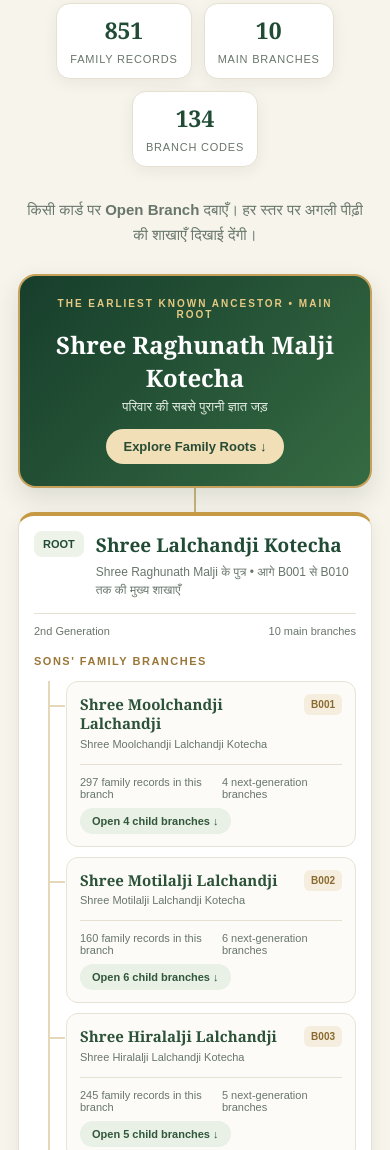
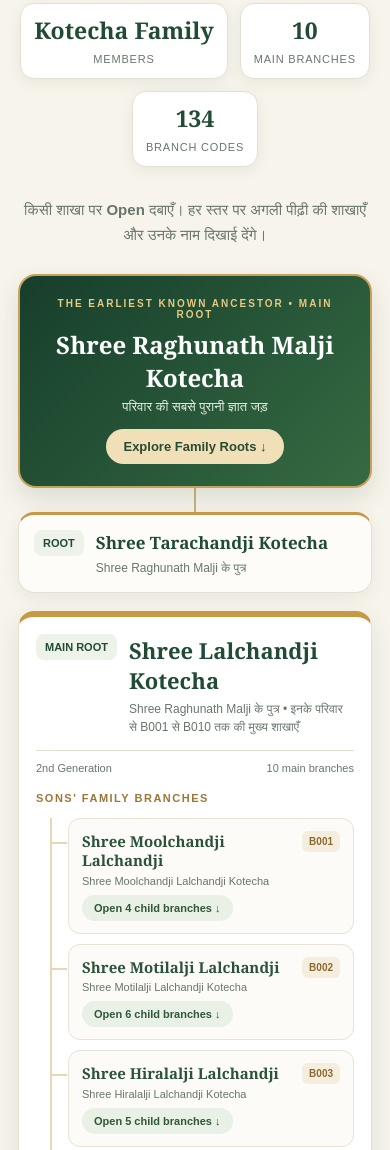
Before and after one commit to ourfamilyheritage/our_family_heritage, a plain HTML site: page branches.html in a window 390 px wide. Shown: the part 457-1607 px from the top of the page. Drawn offline with Linux system fonts and the light colour scheme.

Commit message:
Refactor branches.html for improved layout and styles
Updated styles for tree nodes and branches, adjusted layout for responsiveness, and modified HTML structure for family branches.

```diff
--- a/branches.html
+++ b/branches.html
@@ -17,16 +17,21 @@ main{max-width:1120px;margin:32px auto;padding:0 18px 50px}
 h1{font-size:clamp(28px,4vw,40px);color:var(--forest);margin:10px 0}.intro p{font:15px/1.7 Arial,sans-serif;color:var(--muted);margin:8px 0}
 .stats{display:flex;justify-content:center;gap:12px;flex-wrap:wrap;margin:22px 0 30px}.stat{background:#fff;border:1px solid var(--line);border-radius:14px;padding:12px 20px;min-width:145px;text-align:center;box-shadow:0 4px 15px #233b2410}.stat strong{display:block;font-size:23px;color:var(--forest)}.stat span{font:11px Arial,sans-serif;color:var(--muted);letter-spacing:.8px;text-transform:uppercase}
 .legend{text-align:center;color:var(--muted);font:12px Arial,sans-serif;margin:0 0 22px}
-.root-wrap{display:flex;justify-content:center;margin:0 auto 22px}.tree-node{width:100%;max-width:800px}
+.root-wrap{display:flex;justify-content:center;margin:0 auto 22px}.tree-node{width:100%;max-width:1000px}
 .root-card{background:linear-gradient(135deg,#173e2c,#356b42);color:#fff;border:2px solid #c6a15c;border-radius:18px;padding:22px 20px;text-align:center;box-shadow:0 10px 25px #1d3b2820;position:relative}
 .root-card .small{font:700 10px Arial,sans-serif;letter-spacing:2px;color:#e6c982;text-transform:uppercase}.root-card h2{font-size:24px;margin:8px 0 5px}.root-card p{font:13px Arial,sans-serif;color:#e4eee5;margin:0}
 .root-actions{margin-top:14px}button{cursor:pointer;border:0;font:600 13px Arial,sans-serif}
 .root-toggle,.toggle{border-radius:22px;padding:10px 17px;background:#f1dfb7;color:#284b34;margin-top:14px}.root-toggle:hover,.toggle:hover{background:#fff}
 .connector{width:2px;height:24px;background:#c7b47e;margin:0 auto}
-.root-children{display:grid;grid-template-columns:repeat(2,minmax(0,1fr));gap:18px;position:relative}
-.root-children:before{content:"";position:absolute;top:-1px;left:25%;right:25%;height:2px;background:#c7b47e}
-.root-branch{background:#fff;border:1px solid var(--line);border-top:4px solid var(--gold);border-radius:16px;padding:18px;box-shadow:0 5px 18px #203b2510;position:relative}
+.root-children{display:flex;flex-direction:column;align-items:center;gap:16px;position:relative}
+.root-children:before{display:none}
+.root-branch{background:#fff;border:1px solid var(--line);border-top:4px solid var(--gold);border-radius:16px;padding:22px;box-shadow:0 5px 18px #203b2510;position:relative;width:100%}
 .root-branch:before{content:"";position:absolute;width:2px;height:17px;background:#c7b47e;top:-21px;left:50%}
+.tarachandji-branch{order:1;width:min(100%,560px);padding:13px 18px;background:#fdfcf8;border-top-width:3px}
+.tarachandji-branch .branch-heading h3{font-size:17px}
+.tarachandji-branch .branch-meta{margin-top:8px;padding-top:7px}
+.lalchandji-branch{order:2;width:100%;padding:24px;border-top-width:6px;box-shadow:0 9px 26px #203b2518}
+.lalchandji-branch .branch-heading h3{font-size:clamp(22px,3vw,28px)}
 .branch-heading{display:flex;gap:12px;align-items:flex-start}.badge{flex:none;background:#edf3e9;color:var(--forest);font:700 11px Arial,sans-serif;padding:7px 9px;border-radius:8px}
 .branch-heading h3{font-size:19px;margin:1px 0 5px;color:var(--forest)}.branch-heading p{font:12px/1.5 Arial,sans-serif;color:var(--muted);margin:0}
 .branch-meta{display:flex;justify-content:space-between;align-items:center;border-top:1px solid var(--line);margin-top:14px;padding-top:11px;color:var(--muted);font:11px Arial,sans-serif}
@@ -43,7 +48,7 @@ h1{font-size:clamp(28px,4vw,40px);color:var(--forest);margin:10px 0}.intro p{fon
 .group-label{font:700 11px Arial,sans-serif;letter-spacing:1.5px;text-transform:uppercase;color:#9a7739;margin:18px 0 10px}
 .daughters{border-top:1px dashed #e1d8c4;margin-top:18px;padding-top:15px}
 footer{background:#244d30;color:#e5eadf;text-align:center;padding:20px;font:12px Arial,sans-serif}
-@media(max-width:650px){.root-children{grid-template-columns:1fr;gap:20px}.root-children:before{display:none}.root-branch:before{display:none}.root-branch{padding:15px}main{margin-top:22px}.stat{min-width:105px;padding:10px 13px}}
+@media(max-width:650px){.root-children{gap:18px}.root-branch:before{display:none}.root-branch{padding:15px}.lalchandji-branch{padding:17px}.tarachandji-branch{width:100%}main{margin-top:22px}.stat{min-width:105px;padding:10px 13px}}
 </style>
 </head>
 <body>
@@ -57,26 +62,25 @@ footer{background:#244d30;color:#e5eadf;text-align:center;padding:20px;font:12px
 <h1>The Kotecha Family Branches</h1>
 <p>हर पीढ़ी की कहानी, एक ही जड़ से जुड़ी हुई। नीचे परिवार की जड़ों से शुरू करके किसी भी शाखा को खोलें और अगली पीढ़ियों तक पहुँचें।</p>
 <div class="stats">
-<div class="stat"><strong>851</strong><span>Family records</span></div>
+<div class="stat family-label"><strong>Kotecha Family</strong><span>Members</span></div>
 <div class="stat"><strong>10</strong><span>Main branches</span></div>
 <div class="stat"><strong>134</strong><span>Branch codes</span></div>
 </div>
-<p class="legend">किसी कार्ड पर <b>Open Branch</b> दबाएँ। हर स्तर पर अगली पीढ़ी की शाखाएँ दिखाई देंगी।</p>
+<p class="legend">किसी शाखा पर <b>Open</b> दबाएँ। हर स्तर पर अगली पीढ़ी की शाखाएँ और उनके नाम दिखाई देंगे।</p>
 </section>
 <div class="root-wrap"><div class="tree-node">
 <div class="root-card"><div class="small">The earliest known ancestor • Main Root</div><h2>Shree Raghunath Malji Kotecha</h2><p>परिवार की सबसे पुरानी ज्ञात जड़</p><button class="root-toggle" id="rootToggle">Explore Family Roots ↓</button></div>
 <div class="connector"></div>
 <div class="root-children" id="rootChildren">
-<section class="root-branch">
-<div class="branch-heading"><span class="badge">ROOT</span><div><h3>Shree Lalchandji Kotecha</h3><p>Shree Raghunath Malji के पुत्र • आगे B001 से B010 तक की मुख्य शाखाएँ</p></div></div>
+<section class="root-branch lalchandji-branch">
+<div class="branch-heading"><span class="badge">MAIN ROOT</span><div><h3>Shree Lalchandji Kotecha</h3><p>Shree Raghunath Malji के पुत्र • इनके परिवार से B001 से B010 तक की मुख्य शाखाएँ</p></div></div>
 <div class="branch-meta"><span>2nd Generation</span><span>10 main branches</span></div>
 <div class="group-label">Sons' Family Branches</div><div id="sonsTree" class="children"></div>
 <div class="daughters"><div class="group-label">Daughters' Family Connections</div><div id="daughtersTree" class="children"></div></div>
 </section>
-<section class="root-branch">
-<div class="branch-heading"><span class="badge">ROOT</span><div><h3>Shree Tarachandji Kotecha</h3><p>Shree Raghunath Malji के पुत्र • उपलब्ध रिकॉर्ड में आगे की शाखाएँ दर्ज नहीं हैं।</p></div></div>
-<div class="branch-meta"><span>2nd Generation</span><span>Youngest son</span></div>
-<div class="branch-detail">Family book के अनुसार Shree Tarachandji का कम आयु में निधन हुआ। इस Excel रिकॉर्ड में उनके अंतर्गत आगे के वंशज दर्ज नहीं हैं।</div>
+<section class="root-branch tarachandji-branch">
+<div class="branch-heading"><span class="badge">ROOT</span><div><h3>Shree Tarachandji Kotecha</h3><p>Shree Raghunath Malji के पुत्र</p></div></div>
+
 </section>
 </div></div></div>
 </main>
@@ -88,7 +92,6 @@ const daughters = new Set(["B006","B007","B008","B009","B010"]);
 const byCode = new Map(BRANCHES.map(x=>[x.code,x]));
 const childrenOf = code => BRANCHES.filter(x=>x.code.startsWith(code+"-") && x.code.split("-").length===code.split("-").length+1);
 const directMain = codes => codes.map(c=>byCode.get(c)).filter(Boolean);
-function descendantCount(code){return BRANCHES.filter(x=>x.code===code || x.code.startsWith(code+"-")).reduce((n,x)=>n+x.count,0)}
 function makeCard(item,level=1){
  const kids=childrenOf(item.code);
  const card=document.createElement("div");card.className="child-card";
@@ -100,23 +103,12 @@ function makeCard(item,level=1){
  name.append(h,p);title.append(name);
  const code=document.createElement("span");code.className="code";code.textContent=item.code;
  top.append(title,code);card.append(top);
- const meta=document.createElement("div");meta.className="branch-meta";
- const count=document.createElement("span");count.textContent=descendantCount(item.code)+" family records in this branch";
- const depth=document.createElement("span");depth.textContent=kids.length?kids.length+" next-generation branches":"End of recorded branch";
- meta.append(count,depth);card.append(meta);
- const detail=document.createElement("div");detail.className="branch-detail";detail.hidden=true;
- detail.innerHTML="<b>Branch:</b> "+item.code+" &nbsp; <b>Branch member:</b> "+escapeHtml(item.fullName)+"<br><b>Records in this exact code:</b> "+item.count+"<br><b>Records including all child branches:</b> "+descendantCount(item.code);
- card.append(detail);
  if(kids.length){
    const btn=document.createElement("button");btn.className="toggle";btn.textContent="Open "+kids.length+" child branch"+(kids.length===1?"":"es")+" ↓";
    const wrap=document.createElement("div");wrap.className="children";wrap.hidden=true;
    kids.forEach(k=>wrap.append(makeCard(k,level+1)));
    btn.addEventListener("click",()=>{wrap.hidden=!wrap.hidden;btn.textContent=wrap.hidden?"Open "+kids.length+" child branch"+(kids.length===1?"":"es")+" ↓":"Close child branches ↑"});
    card.append(btn,wrap);
- } else {
-   const btn=document.createElement("button");btn.className="toggle";btn.textContent="View branch details +";
-   btn.addEventListener("click",()=>{detail.hidden=!detail.hidden;btn.textContent=detail.hidden?"View branch details +":"Hide details −"});
-   card.append(btn);
  }
  return card;
 }
```
